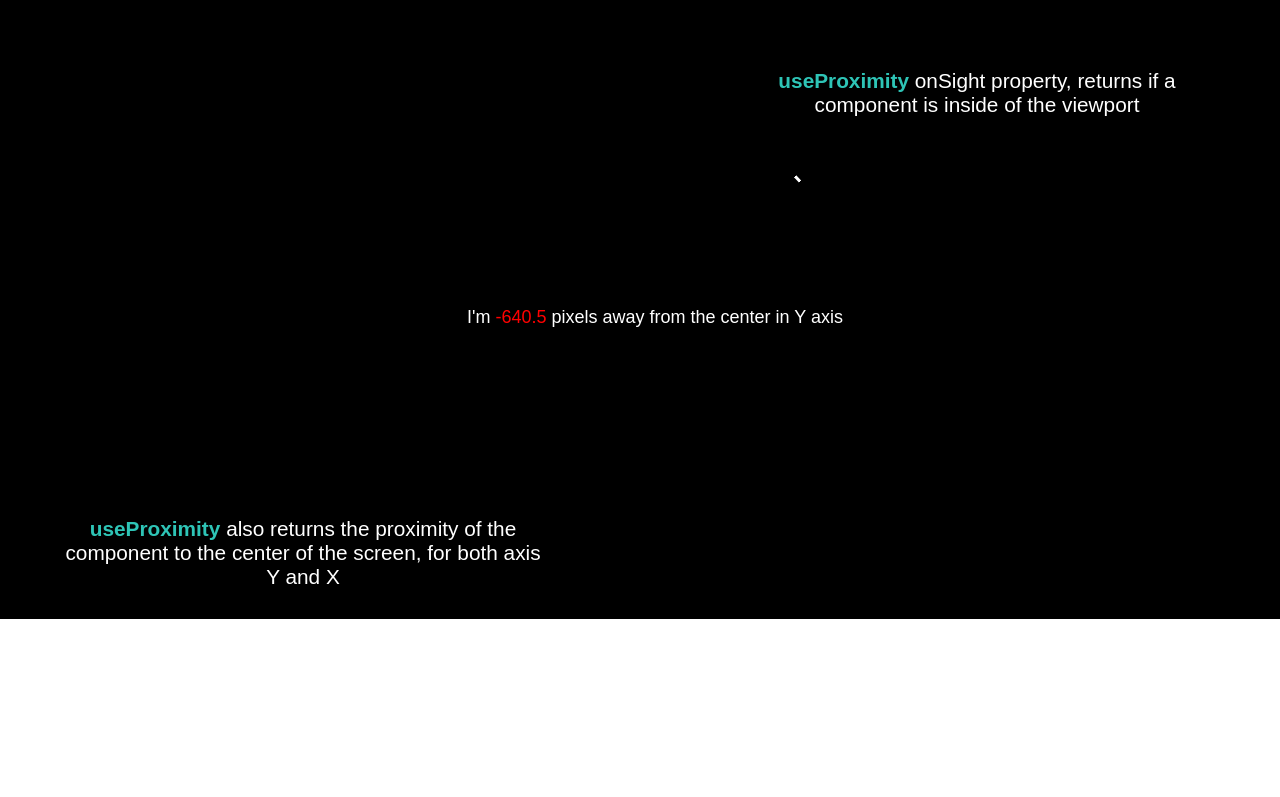
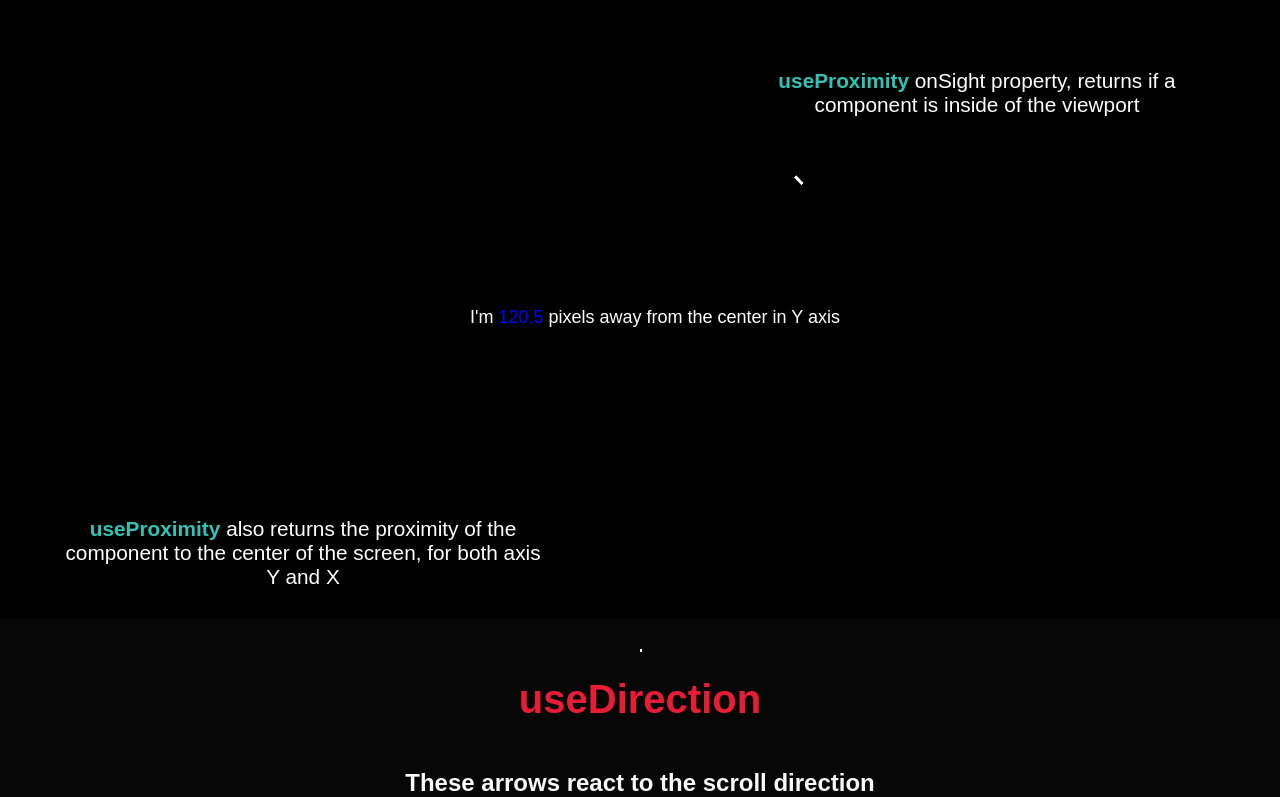
Before and after one commit to zJaaal/react-scroll-utilities, a React (Vite) app: page / in a window 1280 px wide. Shown: the part 1359-2156 px from the top of the page. Before the commit the page ends 2071 px from the top, so only its background shows below. Built offline with nearby package versions, Linux system fonts and the light colour scheme; a web font is replaced by a local one.

Commit message:
Update App.tsx

```diff
--- a/src/App.tsx
+++ b/src/App.tsx
@@ -1,3 +1,4 @@
+import Direction from "./site/components/direction/Direction";
 import Header from "./site/components/header/Header";
 import Proximity from "./site/components/proximity/Proximity";
 
@@ -6,6 +7,7 @@ function App() {
     <div style={{ height: "100%" }}>
       <Header />
       <Proximity />
+      <Direction />
     </div>
   );
 }
```
